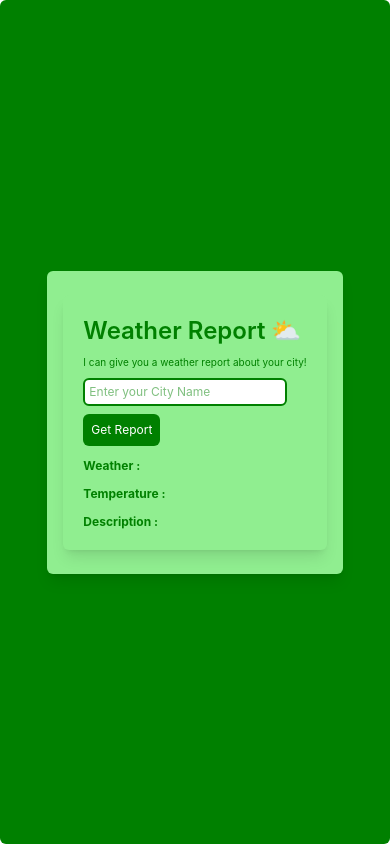
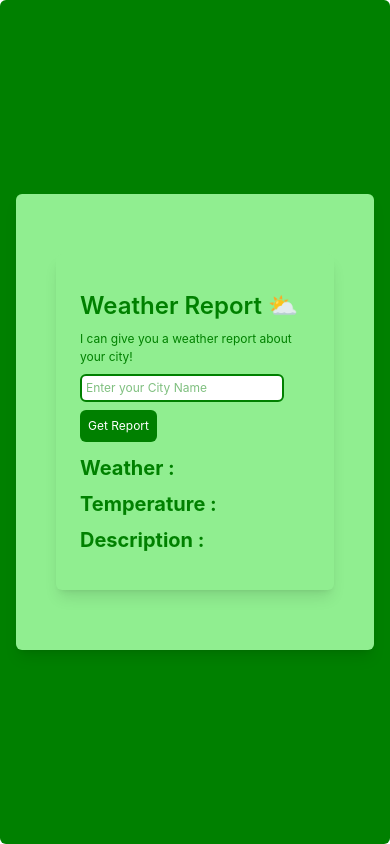
Before and after one commit to akilank-tech/Weather-React, a React (Vite) app: page / in a window 390 px wide. Built offline with nearby package versions, Linux system fonts and the light colour scheme.

Commit message:
update the file

```diff
--- a/src/weather.jsx
+++ b/src/weather.jsx
@@ -21,16 +21,16 @@ const Weather = () => {
     }
     return (
         <div className="bg-[green] p-4 sm:p-15 min-h-dvh rounded-md flex items-center justify-center sm:block">
-            <div className="bg-[lightgreen] py-6 px-4 rounded-md shadow-lg sm:p-10">
-            <div className="bg-[lightgreen] text-[green] p-5 rounded-md shadow-lg sm:p-10">
+            <div className="bg-[lightgreen] py-15 px-10 rounded-md shadow-lg sm:p-10">
+            <div className="bg-[lightgreen] text-[green] py-9 px-6 rounded-md shadow-lg sm:p-10">
                 <h1 className="text-2xl font-semibold sm:text-3xl">Weather Report ⛅</h1>
-                <p className="text-[10px] mt-2 sm:text-base">I can give you a weather report about your city!</p>
+                <p className="text-[12px] mt-2 sm:text-base">I can give you a weather report about your city!</p>
                 <input value={city} onChange={handleCity} className="bg-white  border-[green] border-2 focus:outline-none outline-[green] rounded-md mt-2 p-1 text-xs sm:text-base sm:p-2 sm:mt-3" type="text" placeholder="Enter your City Name" /><br />
                 <button onClick={handleWeather} className="bg-[green] border-0 cursor-pointer text-white mt-2 text-xs p-2 rounded-md sm:text-base sm:mt-3 sm:p-3">Get Report</button>
                 <div className="mt-3">
-                    <h1 className="text-xs sm:text-2xl mt-3"><b>Weather : </b>{weather}</h1>
-                    <h1 className="text-xs sm:text-2xl mt-3"><b>Temperature : </b>{temp}</h1>
-                    <h1 className="text-xs sm:text-2xl mt-3"><b>Description : </b>{desc}</h1>
+                    <h1 className="text-xl sm:text-2xl mt-2"><b>Weather : </b>{weather}</h1>
+                    <h1 className="text-xl sm:text-2xl mt-2"><b>Temperature : </b>{temp}</h1>
+                    <h1 className="text-xl sm:text-2xl mt-2"><b>Description : </b>{desc}</h1>
                 </div>
             </div>
             </div>
```
